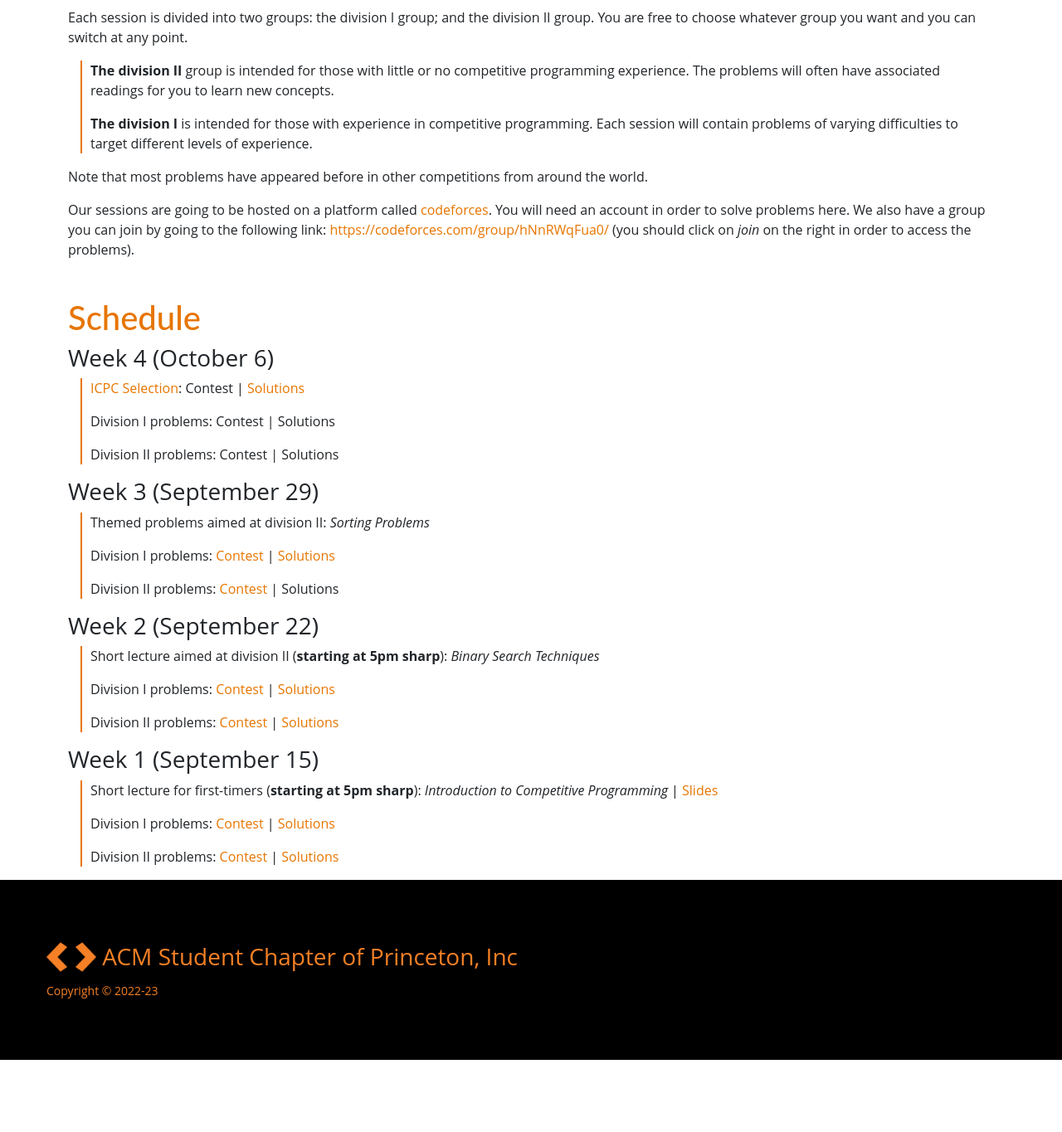
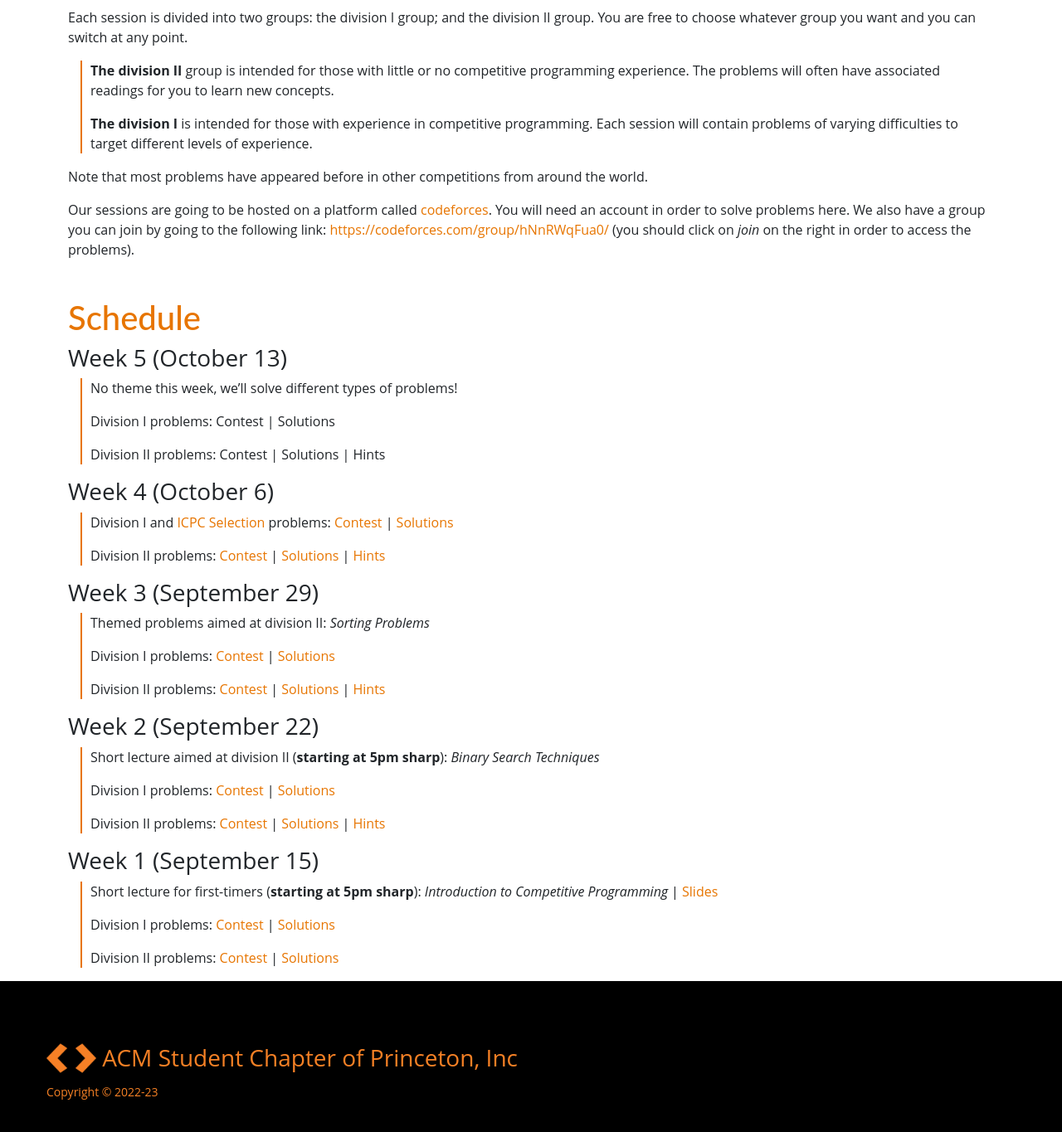
Before and after one commit to Princeton-Competitive-Programming/princeton-competitive-programming, a Jekyll site: the page built from fall23.md, in a window 1280 px wide and 1400 px high, scrolled down 649 px. Shown: the top 1365 px of the window at 83% size. Built offline with Jekyll 4.4.1, drawn with Linux system fonts in a browser that asks for light colours; nearby versions of some CDN libraries; before the commit the page ends 1927 px from its top, so only the background shows below that.

Commit message:
Update week 5

```diff
--- a/fall23.md
+++ b/fall23.md
@@ -59,26 +59,31 @@ problems).
 
 ## Schedule
 
-### Week 4 (October 6)
- * [ICPC Selection]({{ site.baseurl }}/icpc23): Contest \| [Solutions]({{ site.baseurl }}/files/F23 ICPC Selection Solutions.pdf)
+### Week 5 (October 13)
+ * No theme this week, we'll solve different types of problems!
 
  * Division I problems: Contest \| Solutions
 
- * Division II problems: Contest \| Solutions
+ * Division II problems: Contest \| Solutions \| Hints
+
+### Week 4 (October 6)
+ * Division I and [ICPC Selection]({{ site.baseurl }}/icpc23) problems: [Contest](https://codeforces.com/group/hNnRWqFua0/contest/477358) \| [Solutions]({{ site.baseurl }}/files/F23 ICPC Selection Solutions.pdf)
+
+ * Division II problems: [Contest](https://codeforces.com/group/hNnRWqFua0/contest/477608) \| [Solutions]({{ site.baseurl }}/files/F23 W4 D2 - Solutions.pdf) \| [Hints]({{ site.baseurl }}/basic_ds_f23)
 
 ### Week 3 (September 29)
  * Themed problems aimed at division II: <i>Sorting Problems</i>
 
  * Division I problems: [Contest](https://codeforces.com/group/hNnRWqFua0/contest/476137) \| [Solutions]({{ site.baseurl }}/files/F23 W3 D1 - Solutions.pdf)
 
- * Division II problems: [Contest](https://codeforces.com/group/hNnRWqFua0/contest/476296) \| Solutions
+ * Division II problems: [Contest](https://codeforces.com/group/hNnRWqFua0/contest/476296) \| [Solutions]({{ site.baseurl }}/files/F23 W3 D2 - Solutions.pdf) \| [Hints]({{ site.baseurl }}/sorting_f23)
 
 ### Week 2 (September 22)
  * Short lecture aimed at division II (**starting at 5pm sharp**): <i>Binary Search Techniques</i>
 
  * Division I problems: [Contest](https://codeforces.com/group/hNnRWqFua0/contest/474768) \| [Solutions]({{ site.baseurl }}/files/F23 W2 D1 - Solutions.pdf)
 
- * Division II problems: [Contest](https://codeforces.com/group/hNnRWqFua0/contest/474760) \| [Solutions]({{ site.baseurl }}/files/F23 W2 D2 - Solutions.pdf)
+ * Division II problems: [Contest](https://codeforces.com/group/hNnRWqFua0/contest/474760) \| [Solutions]({{ site.baseurl }}/files/F23 W2 D2 - Solutions.pdf) \| [Hints]({{ site.baseurl }}/binary_search_f23)
 
 ### Week 1 (September 15)
  * Short lecture for first-timers (**starting at 5pm sharp**): <i>Introduction to Competitive Programming</i> \| [Slides]({{ site.baseurl }}/files/introF23.pdf)
```
Also changed, not shown: pages/ds_help.md (+1 -1 lines), 2 other files.
